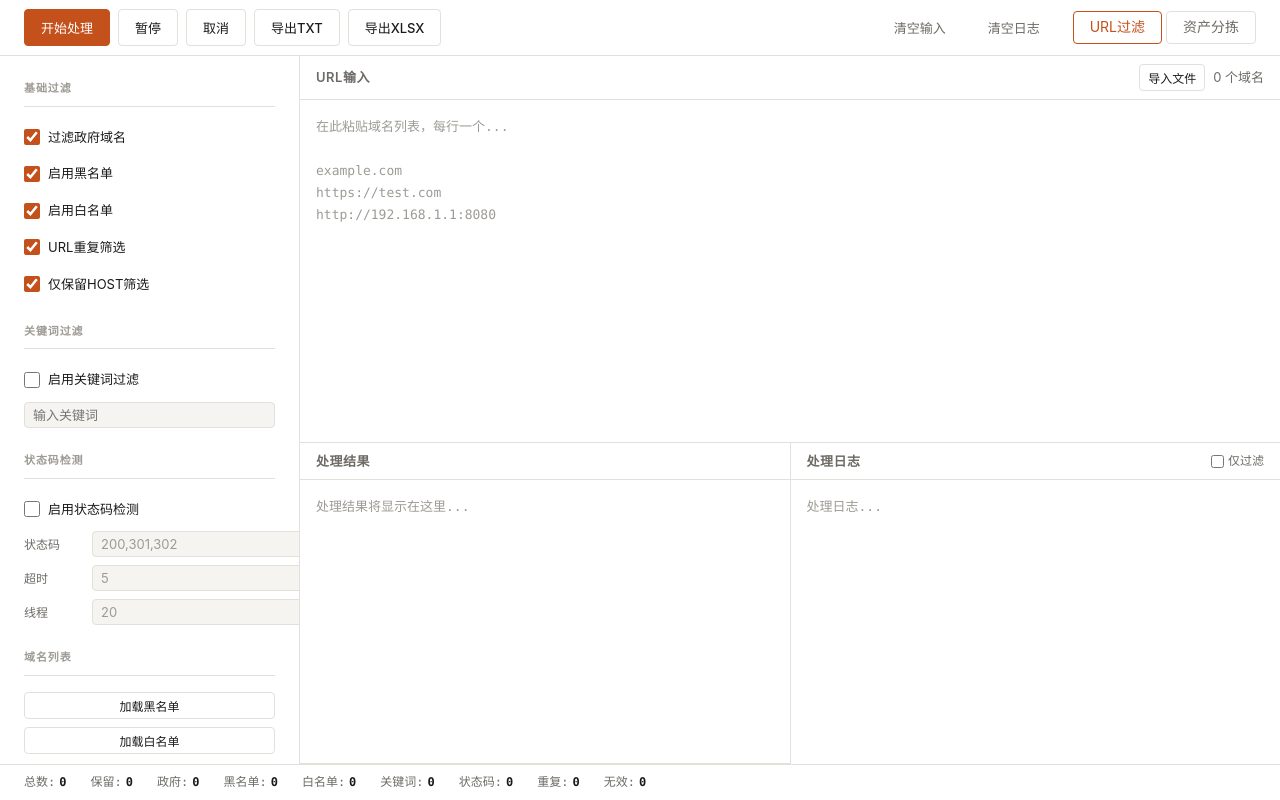
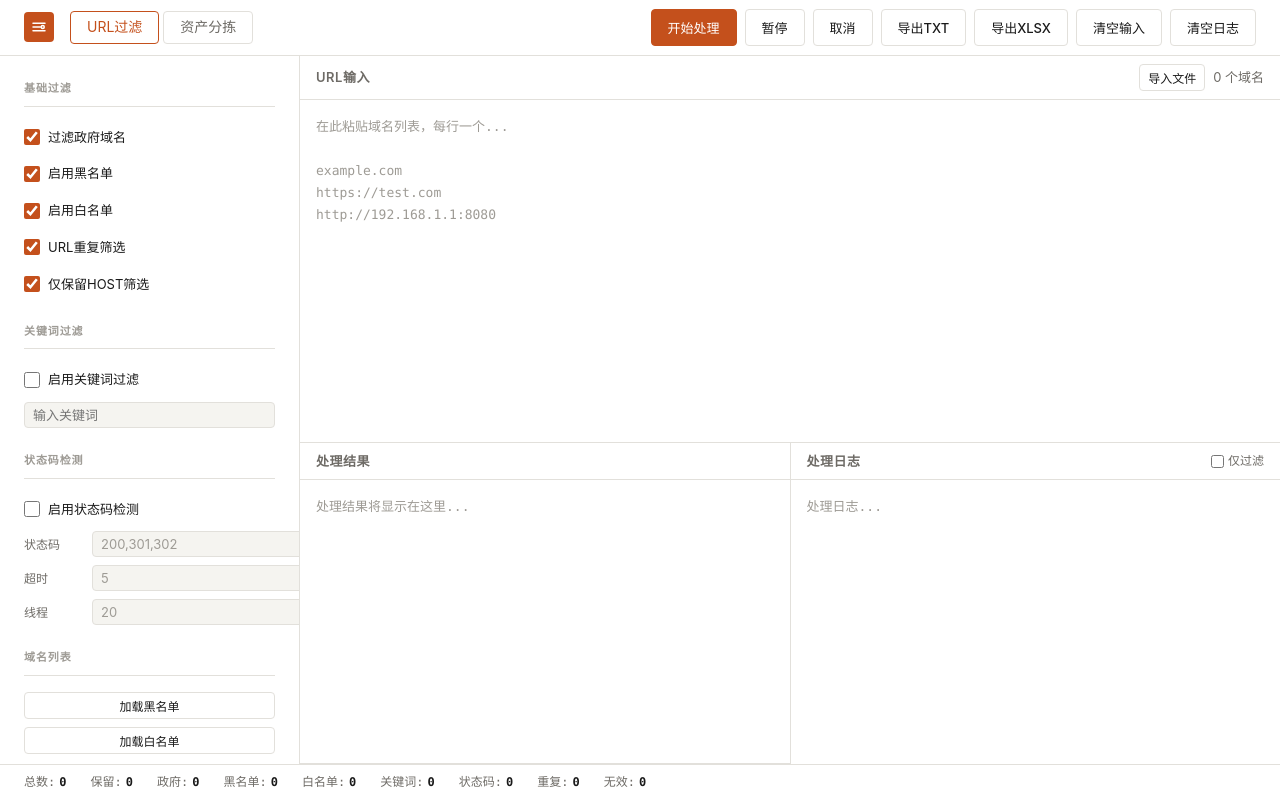
Before and after one commit to sonjayce/url_filter, a website built with Vite: page frontend/index.html in a window 1280 px wide. Built offline with nearby package versions, Linux system fonts and the light colour scheme.

Commit message:
style: add app icon and reorganize header controls

```diff
--- a/frontend/index.html
+++ b/frontend/index.html
@@ -75,19 +75,34 @@
             flex-shrink: 0;
         }
 
-        .header-top {
+        .header-left {
             display: flex;
             align-items: center;
-            justify-content: flex-end;
-            gap: var(--space-lg);
-            order: 2;
+            gap: var(--space-md);
+            order: 1;
             flex: 0 0 auto;
+        }
+
+        .app-icon {
+            width: 30px;
+            height: 30px;
+            display: inline-flex;
+            align-items: center;
+            justify-content: center;
+            color: #fff;
+            background: var(--color-accent);
+            border-radius: var(--radius-sm);
+            flex-shrink: 0;
+        }
+
+        .app-icon svg {
+            width: 18px;
+            height: 18px;
         }
 
         .page-tabs {
             display: flex;
             gap: var(--space-xs);
-            margin-left: auto;
         }
 
         .page-tab {
@@ -122,7 +137,9 @@
         .header-actions {
             display: flex;
             gap: var(--space-sm);
-            order: 1;
+            align-items: center;
+            justify-content: flex-end;
+            order: 2;
             flex: 1 1 auto;
             min-width: 0;
         }
@@ -553,7 +570,13 @@
     <div class="app">
         <!-- Header -->
         <header class="header">
-            <div class="header-top">
+            <div class="header-left">
+                <div class="app-icon" aria-hidden="true" title="URL Filter">
+                    <svg viewBox="0 0 24 24" fill="none" stroke="currentColor" stroke-width="2" stroke-linecap="round" stroke-linejoin="round">
+                        <path d="M4 7h16M4 12h10M4 17h16"></path>
+                        <circle cx="17" cy="12" r="2"></circle>
+                    </svg>
+                </div>
                 <nav class="page-tabs" aria-label="功能分页">
                     <button class="page-tab active" id="btnPageFilter">URL过滤</button>
                     <button class="page-tab" id="btnPageAssets">资产分拣</button>
@@ -566,9 +589,8 @@
                 <button class="btn btn-secondary" id="btnCancel" disabled>取消</button>
                 <button class="btn btn-secondary" id="btnExportTxt">导出TXT</button>
                 <button class="btn btn-secondary" id="btnExportXlsx">导出XLSX</button>
-                <div style="flex:1"></div>
-                <button class="btn btn-ghost" id="btnClearInput">清空输入</button>
-                <button class="btn btn-ghost" id="btnClearLog">清空日志</button>
+                <button class="btn btn-secondary" id="btnClearInput">清空输入</button>
+                <button class="btn btn-secondary" id="btnClearLog">清空日志</button>
             </div>
         </header>
 
```
